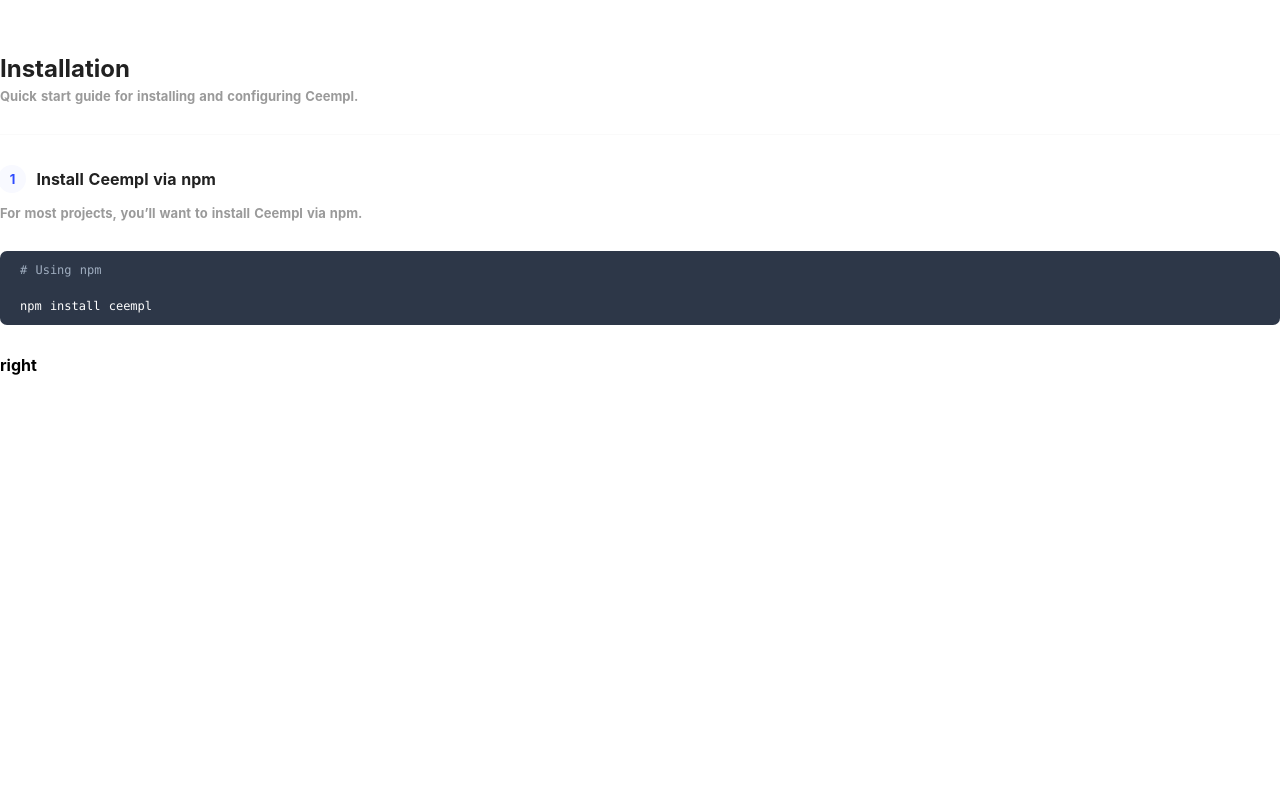
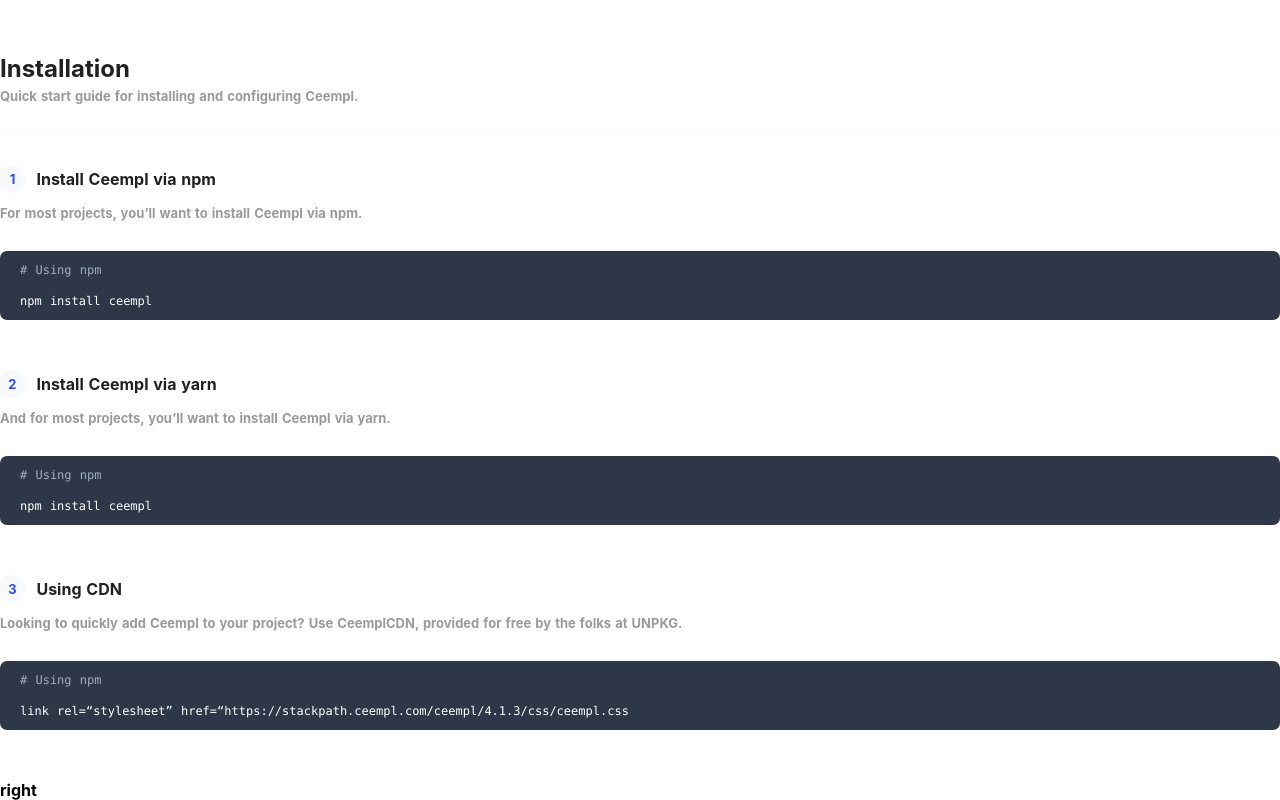
Before and after one commit to ceempl/ceempl-docs, a Nuxt app: page /docs in a window 1280 px wide. Shown: the part 807-1607 px from the top of the page. Before the commit the page ends 1182 px from the top, so only its background shows below. Built offline with nearby package versions, Linux system fonts and the light colour scheme.

Commit message:
modify docs

```diff
--- a/pages/docs/index.vue
+++ b/pages/docs/index.vue
@@ -21,8 +21,31 @@
                   <p class="description">For most projects, you’ll want to install Ceempl via npm.</p>
                   <div class="code">
                     <pre><code><span class="comment"># Using npm</span>
-
 npm install ceempl</code></pre>
+                  </div>
+                </div>
+                <div class="item">
+                  <div class="header">
+                    <a href="#installation">#</a>
+                    <span>2</span>
+                    <h4>Install Ceempl via yarn</h4>
+                  </div>
+                  <p class="description">And for most projects, you’ll want to install Ceempl via yarn.</p>
+                  <div class="code">
+                    <pre><code><span class="comment"># Using npm</span>
+npm install ceempl</code></pre>
+                  </div>
+                </div>
+                <div class="item">
+                  <div class="header">
+                    <a href="#installation">#</a>
+                    <span>3</span>
+                    <h4>Using CDN</h4>
+                  </div>
+                  <p class="description">Looking to quickly add Ceempl to your project? Use CeemplCDN, provided for free by the folks at UNPKG. </p>
+                  <div class="code">
+                    <pre><code><span class="comment"># Using npm</span>
+link rel=“stylesheet” href=“https://stackpath.ceempl.com/ceempl/4.1.3/css/ceempl.css</code></pre>
                   </div>
                 </div>
               </div>
@@ -73,7 +96,7 @@
   }
 
   .main .item {
-    margin-top: 30px;
+    margin: 30px 0 50px 0;
   }
 
   .main .item:hover .header a {
@@ -130,6 +153,8 @@
   .main .item .code .comment {
     font-size: 12px;
     color: #A0AEC0;
+    margin-bottom: 15px;
+    display: inline-block;
   }
 
 </style>
```
